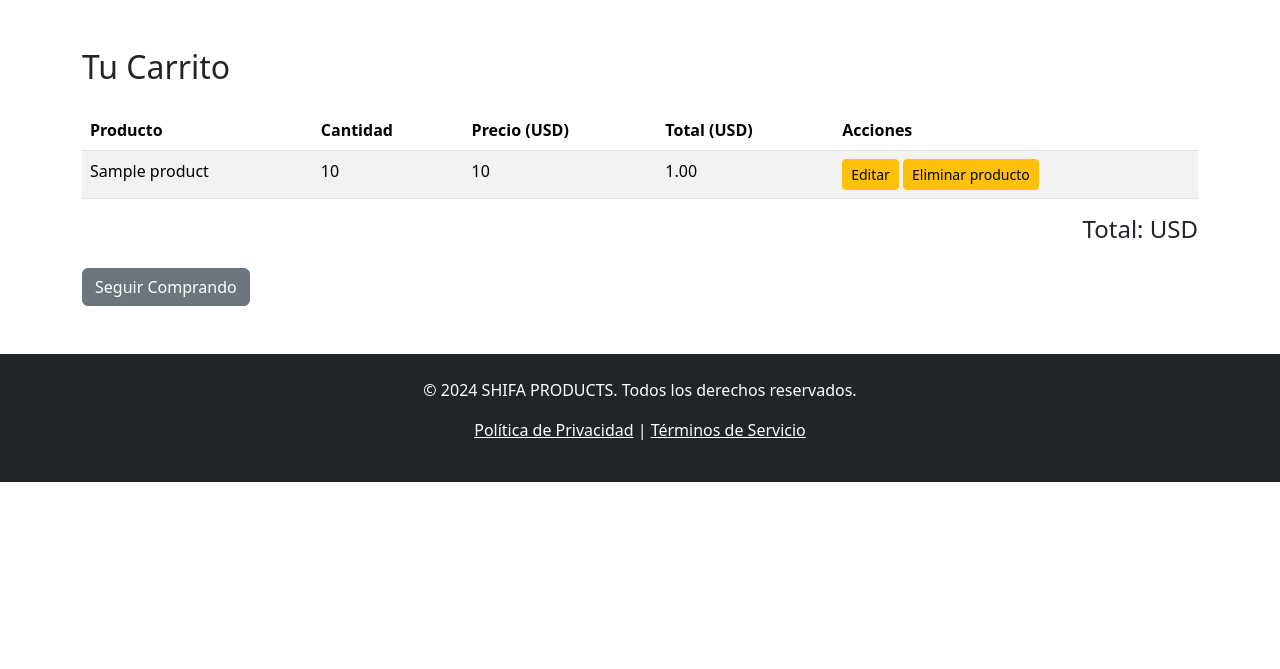
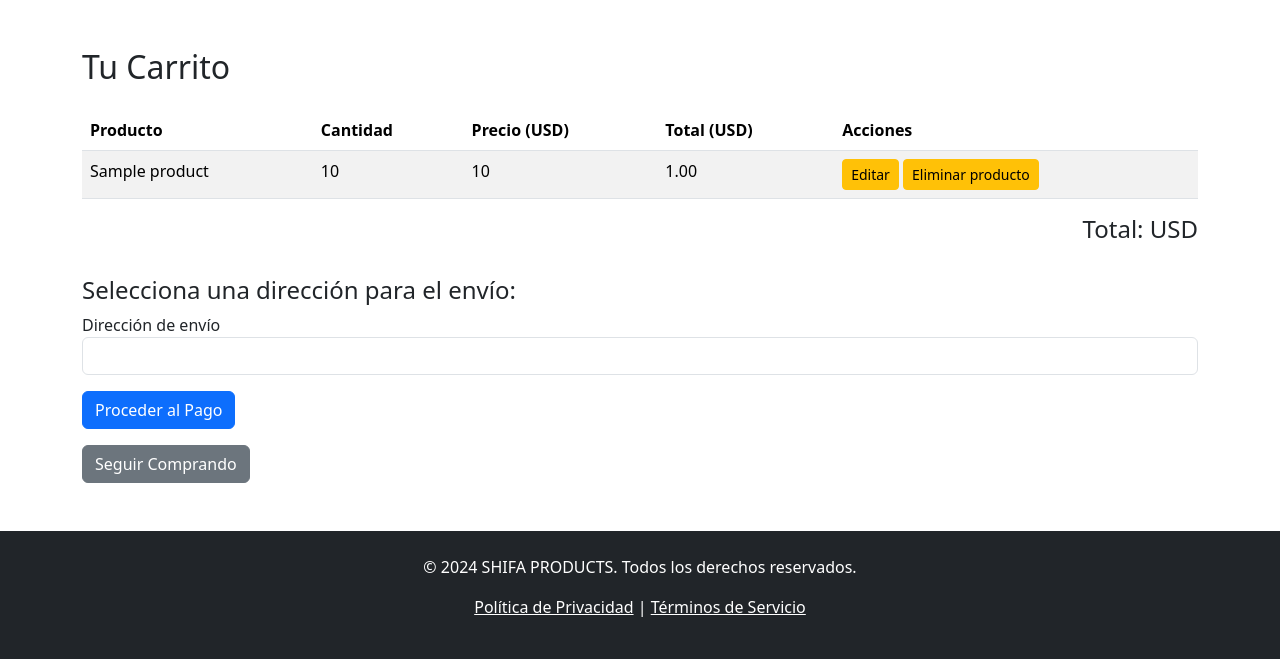
Before and after one commit to VladimirAzanza/shifa_products, a Django app: template shifa_products/templates/cart/cart_detail.html in a window 1280 px wide. Shown: the part 56-725 px from the top of the page. Run offline with Django 4.2, Linux system fonts and the light colour scheme; the template is opened without the code that fills it: most values are stand-ins (such as "Sample title", 1, 10 or a date in 2020); lists and menus that the app fills with data are empty.

Commit message:
Add user address to cart

```diff
--- a/shifa_products/cart/views.py
+++ b/shifa_products/cart/views.py
@@ -56,6 +56,7 @@ class CartDetailView(OnlyAuthorMixin, DetailView):
         context['cart_item'] = self.get_object().cart_item.annotate(
             total_item=F('quantity') * F('product__price')
         )
+        context['addresses'] = self.request.user.addresses.all()git
         return context
 
 
--- a/shifa_products/templates/cart/cart_detail.html
+++ b/shifa_products/templates/cart/cart_detail.html
@@ -34,6 +34,23 @@
     <div class="d-flex justify-content-end">
       <h4>Total:  USD</h4>
     </div>
+    <div class="mt-4">
+      <h4>Selecciona una dirección para el envío:</h4>
+      <form action="{% url 'cart:checkout' %}" method="post">
+        {% csrf_token %}
+        <div class="form-group">
+          <label for="address">Dirección de envío</label>
+          <select id="address" name="address" class="form-control">
+            {% for address in request.user.addresses.all %}
+              <option value="{{ address.id }}">
+                {{ address.street }}, {{ address.location }}, Código postal: {{ address.postal_code }}
+              </option>
+            {% endfor %}
+          </select>
+        </div>
+        <button type="submit" class="btn btn-primary mt-3">Proceder al Pago</button>
+      </form>
+    </div>
     <div class="mt-3">
       <a href="{% url 'catalog:product_list' %}" class="btn btn-secondary">Seguir Comprando</a>
     </div>
```
Also changed, not shown: shifa_products/cart/urls.py (+7 -2 lines).
